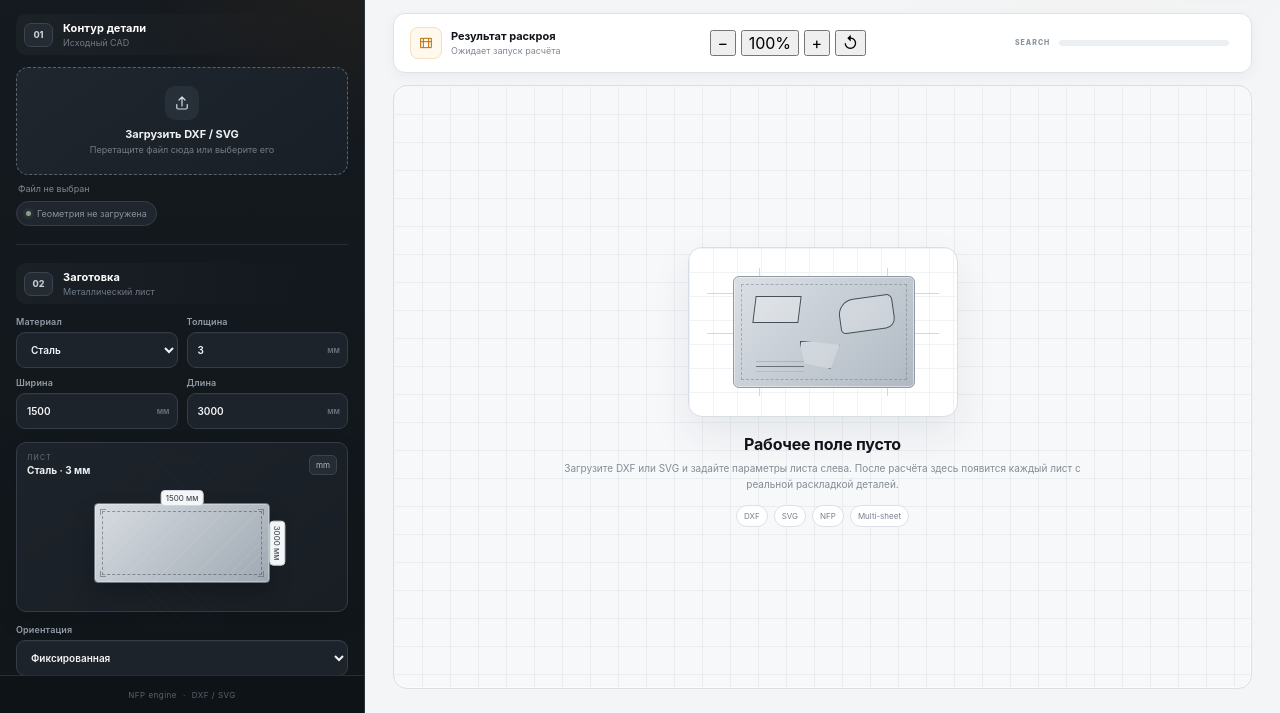
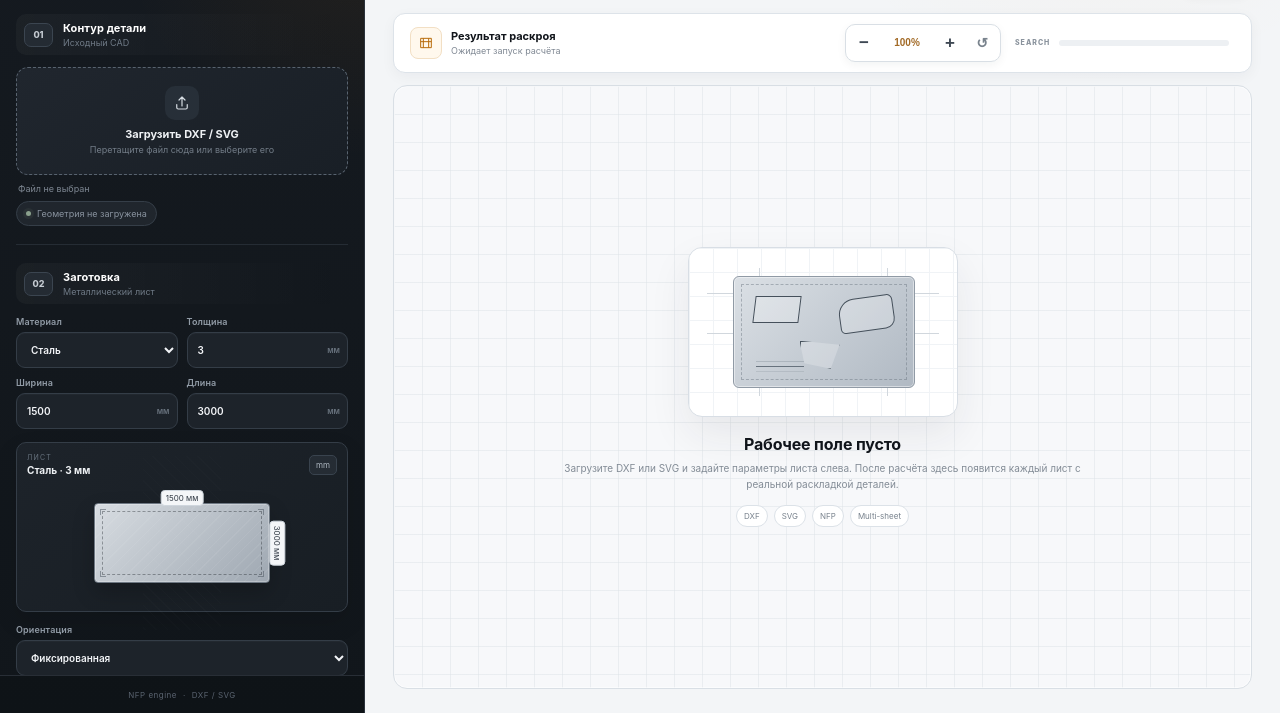
Before and after one commit to lohlohu2012-create/Prodject, a website: page public/index.html in a window 1280 px wide. Shown: the part 87-800 px from the top of the page. Drawn offline with Linux system fonts and the light colour scheme.

Commit message:
style: design workspace zoom controls

```diff
--- a/public/styles.css
+++ b/public/styles.css
@@ -289,3 +289,70 @@ select:focus,input:focus{
   .workbar,.canvas-wrap{margin-left:18px;margin-right:18px}
   .progress-wrap{display:none}
 }
+
+/* === Workspace zoom controls === */
+.workbar{position:relative}
+.zoom-tools{
+  display:flex;
+  align-items:center;
+  gap:4px;
+  margin-left:auto;
+  margin-right:14px;
+  padding:4px;
+  border:1px solid #d9dfe5;
+  border-radius:10px;
+  background:rgba(255,255,255,.92);
+  box-shadow:0 3px 10px rgba(25,32,40,.05);
+}
+.zoom-btn,
+.zoom-value,
+.zoom-reset{
+  height:28px;
+  border:1px solid transparent;
+  border-radius:7px;
+  background:transparent;
+  color:#3e4853;
+  font:600 11px/1 Arial,sans-serif;
+  cursor:pointer;
+}
+.zoom-btn{
+  width:28px;
+  font-size:17px;
+}
+.zoom-value{
+  min-width:50px;
+  padding:0 8px;
+  font-size:10px;
+}
+.zoom-reset{
+  width:28px;
+  color:#79838d;
+  font-size:14px;
+}
+.zoom-btn:hover,
+.zoom-value:hover,
+.zoom-reset:hover{
+  background:#f4f6f8;
+  border-color:#d8dee4;
+}
+.zoom-value:active,
+.zoom-btn:active,
+.zoom-reset:active{transform:translateY(1px)}
+.zoom-value{color:#a26a26}
+.canvas-wrap{
+  cursor:default;
+}
+.canvas-wrap.zoom-active{
+  cursor:crosshair;
+}
+.result-card{
+  transition:width .16s ease;
+}
+.result-card .sheet-svg{
+  width:100%;
+  max-width:none;
+  height:auto;
+}
+@media(max-width:850px){
+  .zoom-tools{margin-right:0}
+}
```
